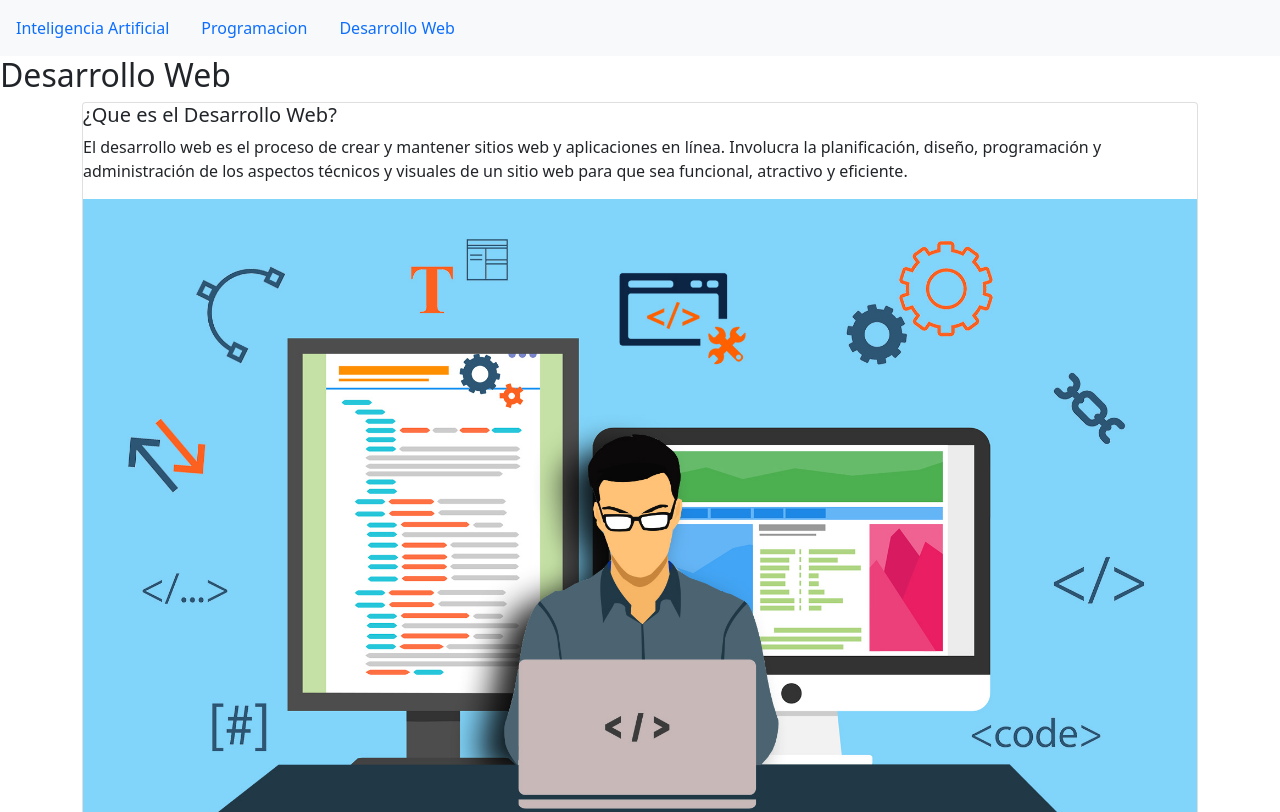
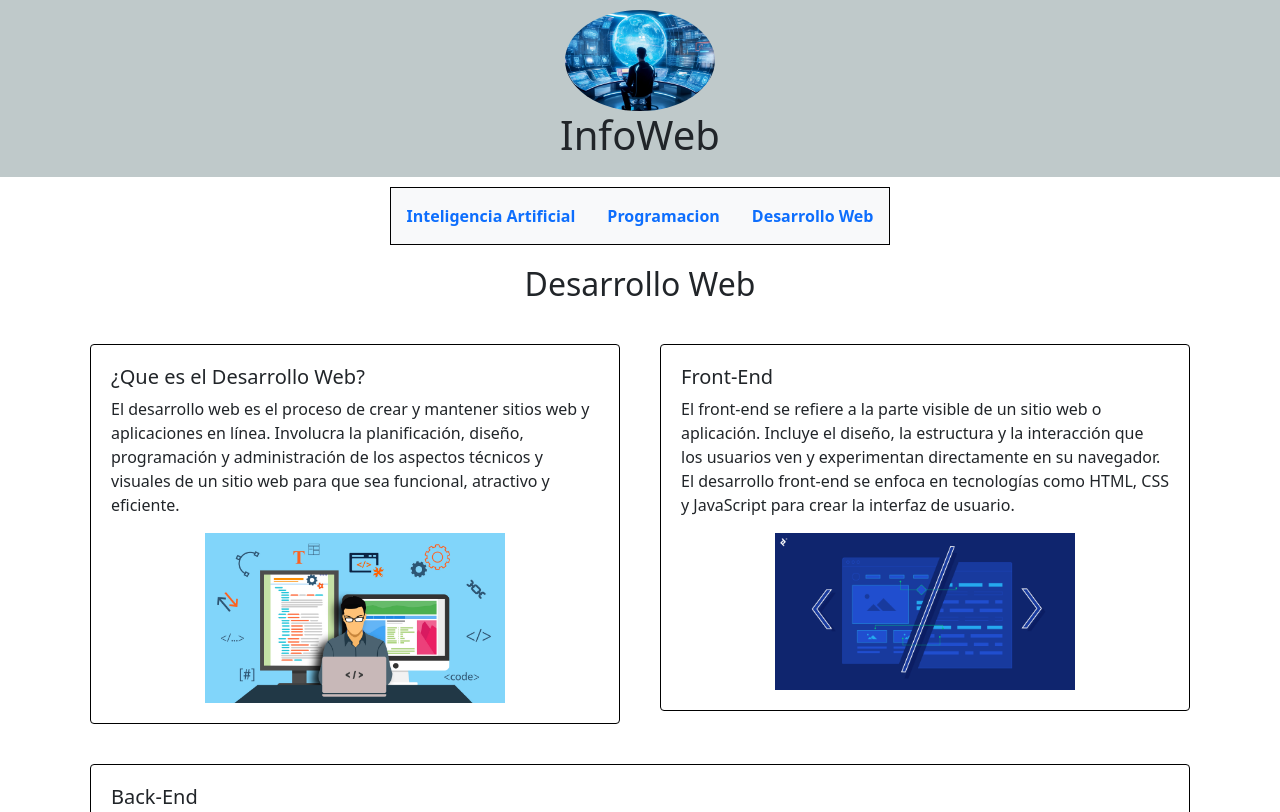
Before and after one commit to RigoDelgadillo/Practica6, a plain HTML site: page pagina3.html in a window 1280 px wide. Shown: the top 812 px of the page. Drawn offline with nearby package versions, Linux system fonts and the light colour scheme.

Commit message:
Se agrego el mismo header a todas las paginas html y se agrego el css

```diff
--- a/CSS/Style.css
+++ b/CSS/Style.css
@@ -0,0 +1,30 @@
+header{
+    text-align: center;
+    margin: 0px;
+    margin-bottom: 10px;
+    padding: 10px;
+    background-color: #BFC9CA;
+}
+article h2{
+    text-align: center;
+    margin: 20px;
+}
+.img1{
+    width: 300px;
+    display: block;
+    margin: 0 auto;
+}
+.col{
+    padding: 10px;
+    margin: 10px;
+}
+.card{
+    border: 1px solid black !important;
+    padding: 20px;
+}
+.navbar{
+    border: 1px solid black;
+    margin: 0 auto;
+    width: fit-content;
+    font-weight: bold;
+}
--- a/pagina3.html
+++ b/pagina3.html
@@ -8,6 +8,10 @@
     <link rel="stylesheet" href="CSS/Style.css">
 </head>
 <body>
+    <header>
+        <img class="rounded-circle" src="IMAGENES/IA1.jpg" alt="Robot" width="150" height="">
+        <h1>InfoWeb</h1>
+    </header>
     <nav class="navbar navbar-expand-lg navbar-light bg-light">
         <ul class="nav justify-content-center">
             <li class="nav-item">
```
Also changed, not shown: pagina2.html (+4 -0 lines).
